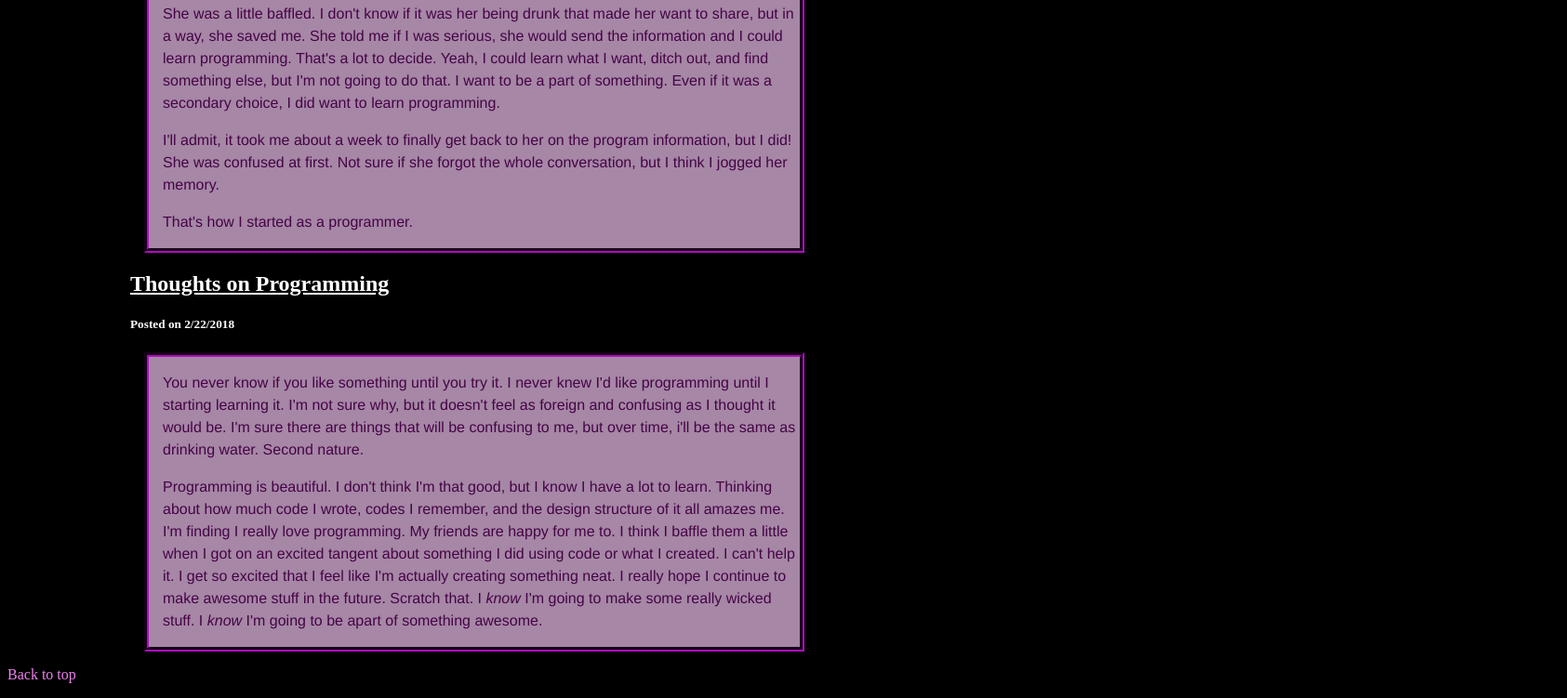
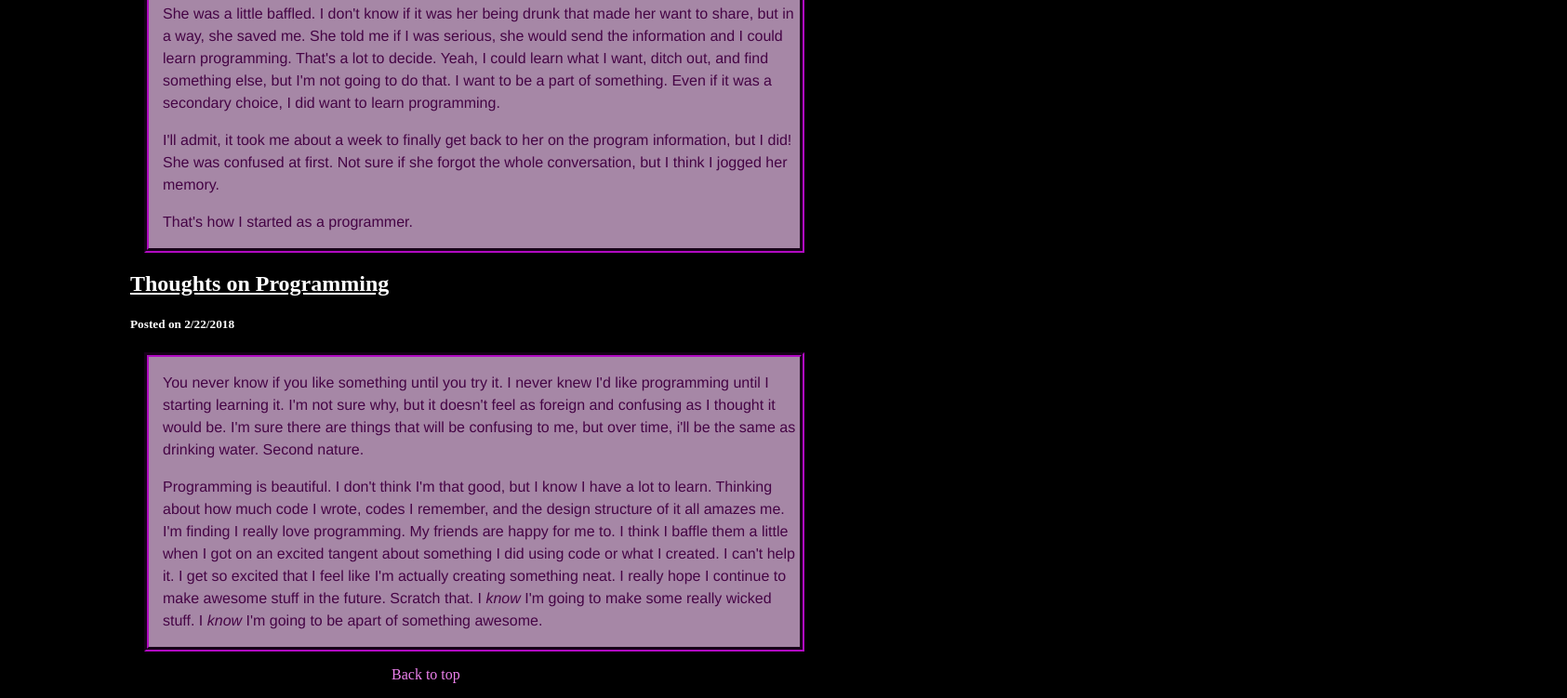
Before and after one commit to LilithN/Practice-Exercises, a plain HTML site: page Project-Blog/index.html in a window 1280 px wide. Shown: the part 1289-2040 px from the top of the page at 93% size, 1685 px wide, since content can reach past the window. Drawn offline with Linux system fonts and the light colour scheme.

Commit message:
changed position of 'back to top'

```diff
--- a/Project-Blog/index.css
+++ b/Project-Blog/index.css
@@ -65,3 +65,7 @@ a:hover {
   background-color: transparent;
   text-decoration: underline;
 }
+#top {
+  position: relative;
+  left: 413px;
+}
```
